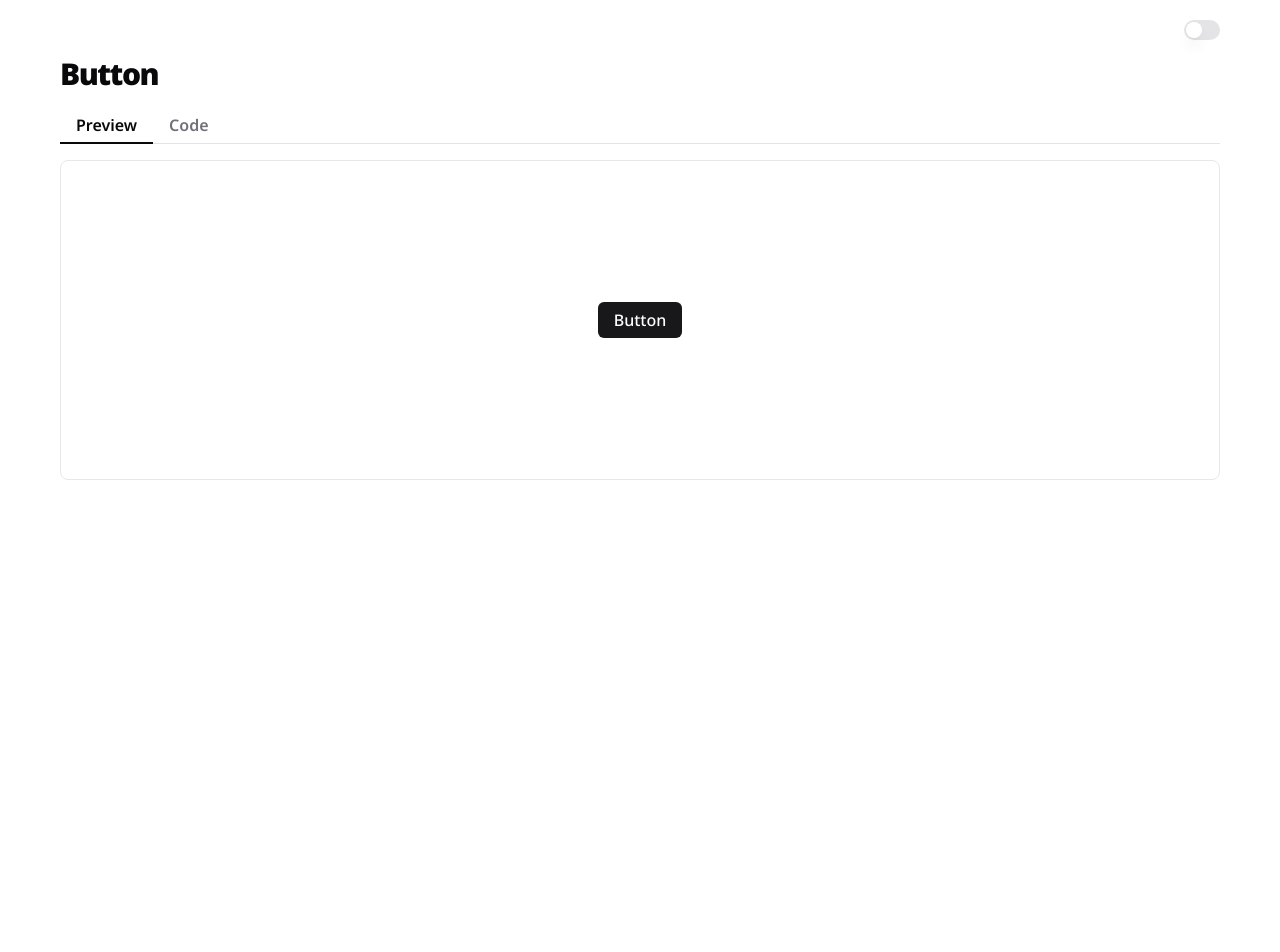
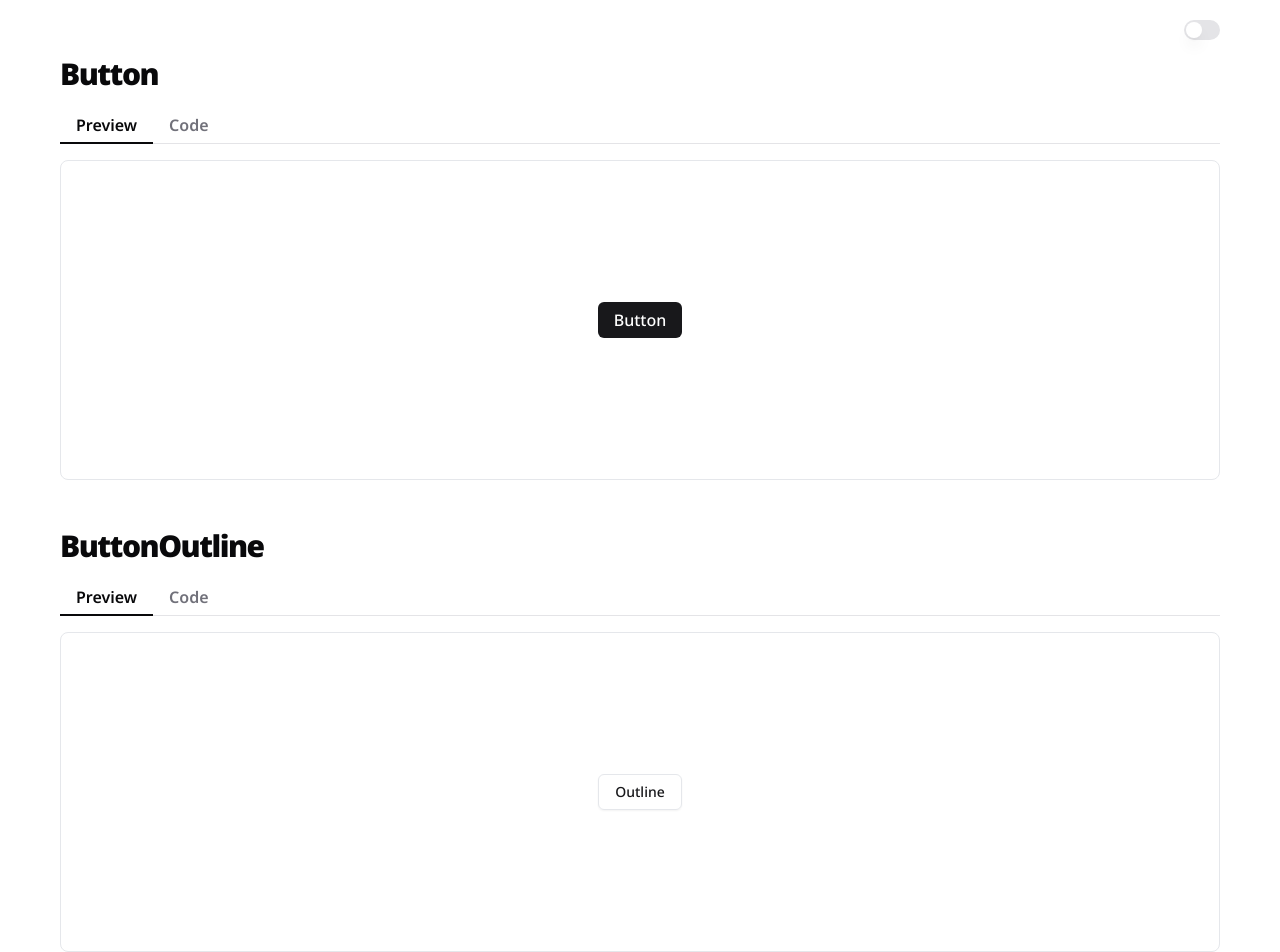
Before and after one commit to gabrielmorandi/components, a Next.js app: page / in a window 1280 px wide. Shown: the top 952 px of the page. Before the commit the page ends 800 px from the top, so only its background shows below. Built offline with nearby package versions, Linux system fonts and the light colour scheme.

Commit message:
feat: add ButtonOutline

```diff
--- /dev/null
+++ b/src/app/components/ButtonOutline.jsx
@@ -0,0 +1,7 @@
+export default function ButtonOutline({ text }) {
+  return (
+    <button className="flex px-4 py-2.5 text-sm font-medium leading-none transition-colors bg-transparent border rounded-md shadow-sm text-zinc-900 hover:bg-zinc-100 dark:text-white dark:hover:bg-zinc-800 dark:border-zinc-800">
+      {text}
+    </button>
+  )
+}
--- a/src/app/data/data.js
+++ b/src/app/data/data.js
@@ -8,4 +8,13 @@ export const data = {
   )
 }`,
   },
+  ButtonOutline: {
+    code: `export default function ButtonOutline({ text }) {
+  return (
+    <button className="flex px-4 py-2.5 text-sm font-medium leading-none transition-colors bg-transparent border rounded-md shadow-sm text-zinc-900 hover:bg-zinc-100 dark:text-white dark:hover:bg-zinc-800 dark:border-zinc-800">
+      {text}
+    </button>
+  )
+}`,
+  },
 }
--- a/src/app/page.jsx
+++ b/src/app/page.jsx
@@ -1,6 +1,7 @@
 import Header from "./components/Header"
+import ComponentSection from "./components/ComponentSection"
 import Button from "./components/Button"
-import ComponentSection from "./components/ComponentSection"
+import ButtonOutline from "./components/ButtonOutline"
 
 export default function Home() {
   return (
@@ -10,6 +11,9 @@ export default function Home() {
         <ComponentSection componentName={"Button"}>
           <Button text={"Button"} />
         </ComponentSection>
+        <ComponentSection componentName={"ButtonOutline"}>
+          <ButtonOutline text={"Outline"} />
+        </ComponentSection>
       </main>
     </>
   )
```
